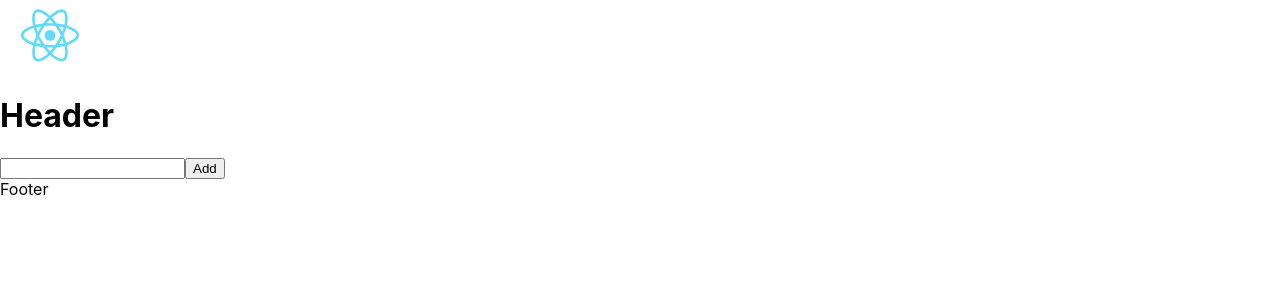
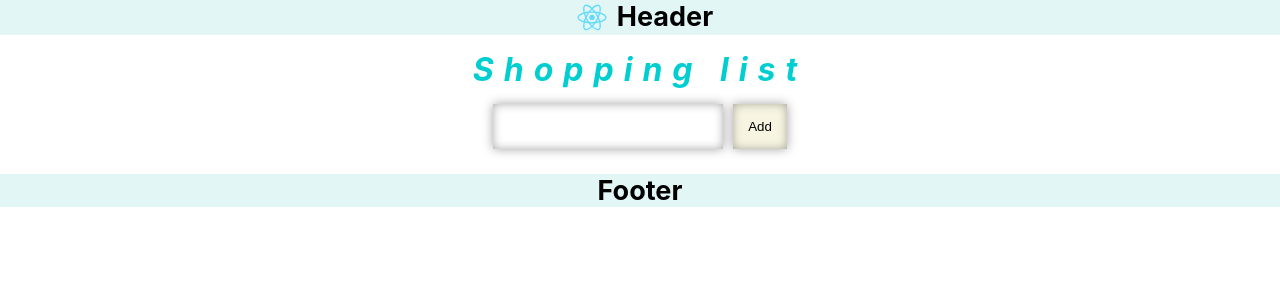
Before and after one commit to maskal2719/shopping-list, a React (Create React App) app in the folder shopping-list/: page / in a window 1280 px wide. Shown: the top 300 px of the page. Built offline with nearby package versions, Linux system fonts and the light colour scheme.

Commit message:
feat: add styles and changes some files

```diff
--- a/shopping-list/src/App.js
+++ b/shopping-list/src/App.js
@@ -1,4 +1,3 @@
-import logo from './logo.svg';
 import './App.css';
 import {Header} from './Header';
 import {Footer} from "./Footer";
@@ -6,8 +5,7 @@ import {Main} from "./Main";
 
 function App() {
     return (
-        <div>
-            <img style={{width:'100px'}} src={logo} alt='logo'/>
+        <div className='container'>
             <Header/>
             <Main/>
             <Footer/>
--- a/shopping-list/src/Footer.jsx
+++ b/shopping-list/src/Footer.jsx
@@ -1,7 +1,11 @@
+import './style.css';
+
 export const Footer = () => {
     return (
         <div>
-            <footer>Footer</footer>
+            <footer>
+                <span className='title'>Footer</span>
+            </footer>
         </div>
     )
 }
--- a/shopping-list/src/Header.jsx
+++ b/shopping-list/src/Header.jsx
@@ -1,8 +1,12 @@
+import logo from './logo.svg';
+import './style.css';
+
 export const Header = () => {
     return (
         <div>
             <header>
-                <h1>Header</h1>
+                <img style={{width:'50px'}} src={logo} alt='logo'/>
+                <span className='title'>Header</span>
             </header>
         </div>
     )
--- a/shopping-list/src/Main.jsx
+++ b/shopping-list/src/Main.jsx
@@ -1,7 +1,10 @@
+import './style.css';
+
 export const Main = () => {
     return (
         <div>
             <main>
+                <h1>Shopping list</h1>
                 <input type="text"/>
                 <button>Add</button>
             </main>
--- /dev/null
+++ b/shopping-list/src/style.css
@@ -0,0 +1,49 @@
+*:focus {
+    outline: none;
+}
+
+header, footer {
+    display: flex;
+    justify-content: center;
+    background: #b8ebe669;
+}
+
+.title {
+    font-size: 27px;
+    font-weight: bold;
+}
+
+main {
+    text-align: center;
+    padding: 15px 0px;
+}
+
+h1 {
+    letter-spacing: 10px;
+    color: darkturquoise;
+    margin: 0px 0px 15px 0px;
+    font-style: oblique;
+}
+
+input[type="text"] {
+    width: 200px;
+    padding: 15px;
+    margin-right: 10px;
+    border: none;
+    box-shadow: inset 0 0 10px rgb(0 0 0 / 32%), 0 0 10px rgb(0 0 0 / 36%);
+    background: rgba(255,255,255,0.5);
+}
+
+input:focus {
+    background-color: #f7f5e2;
+    border: none;
+}
+
+button {
+    margin: 0 0 10px 0;
+    padding: 15px;
+    border: none;
+    box-shadow: inset 0 0 10px rgb(0 0 0 / 32%), 0 0 10px rgb(0 0 0 / 36%);
+    background: #f7f5e2;
+    cursor: pointer;
+}
```
